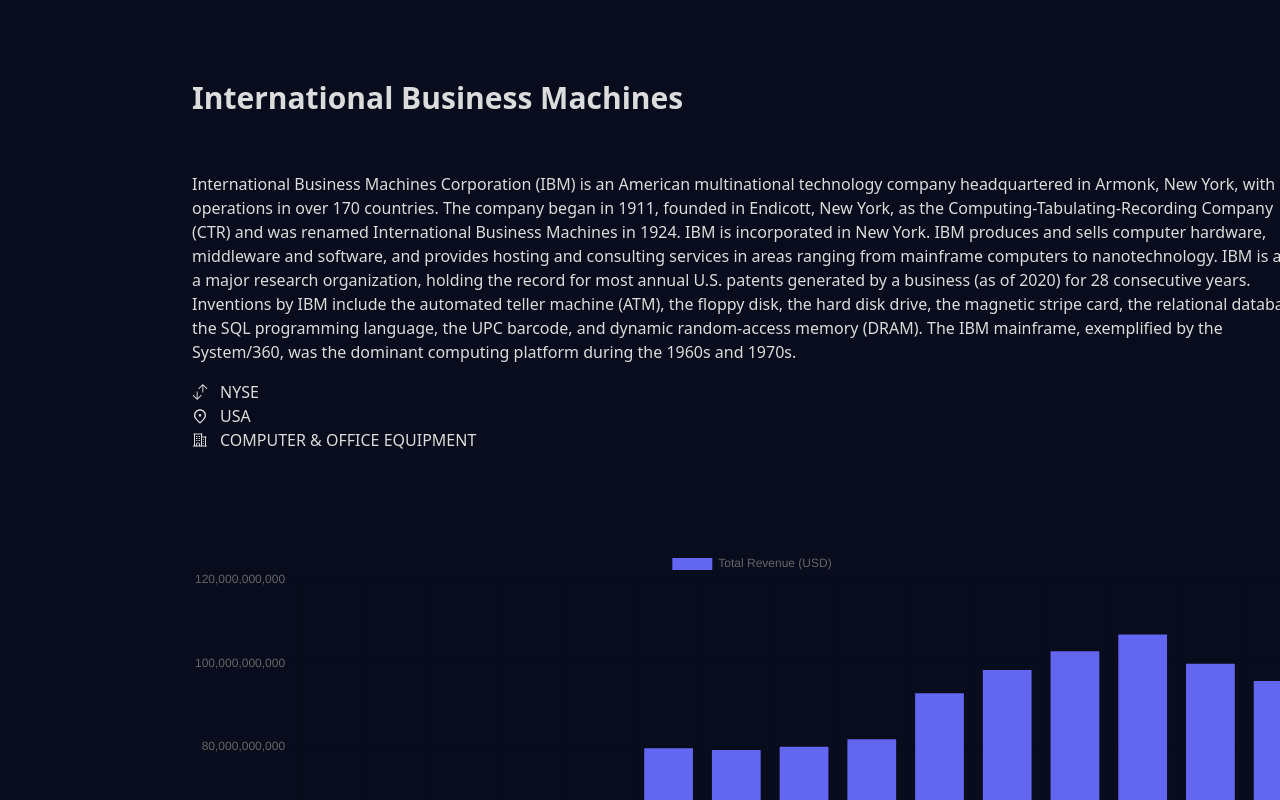
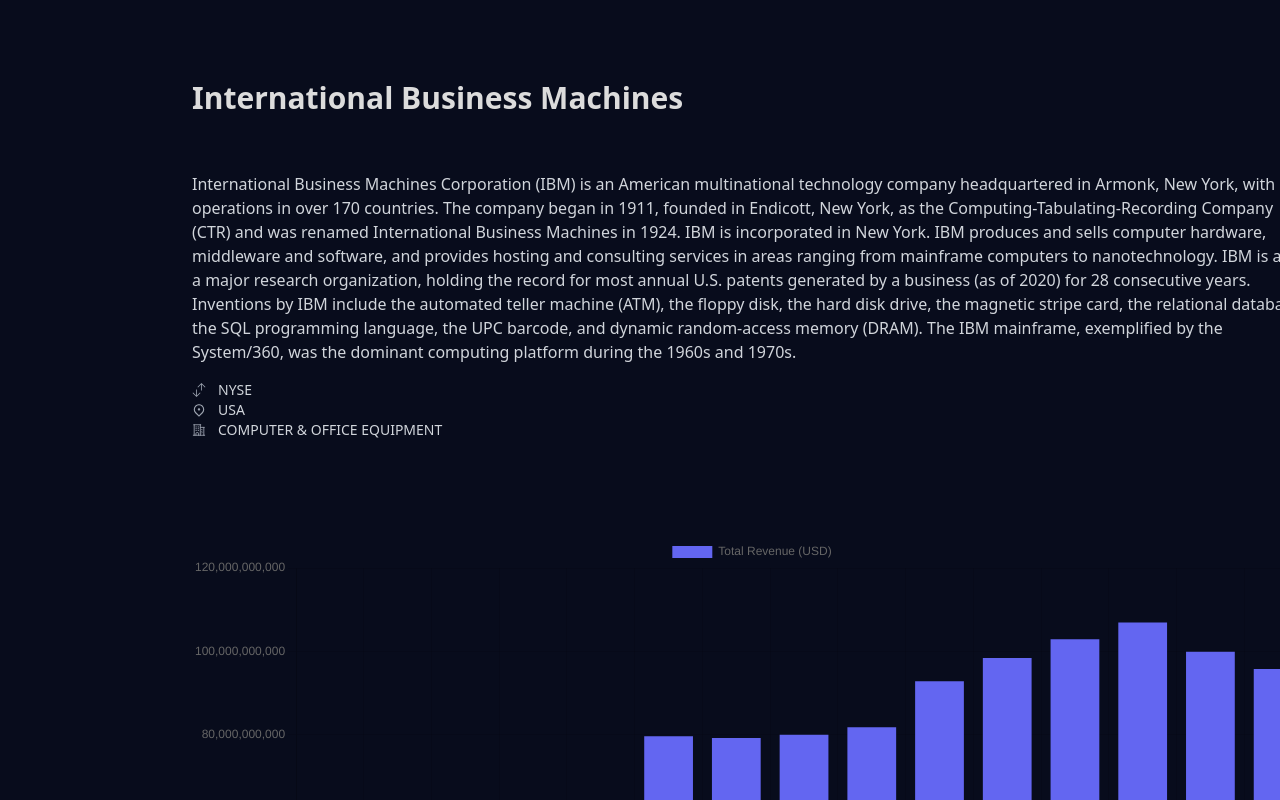
Before and after one commit to bhartip2003/Task1, a React (Vite) app: page /company in a window 1280 px wide. Shown: the top 800 px of the page. Built offline with nearby package versions, Linux system fonts and the light colour scheme.

Commit message:
css fixes done in company overview section

```diff
--- a/src/pages/Company.jsx
+++ b/src/pages/Company.jsx
@@ -10,22 +10,22 @@
     <>
       <section className="container flex flex-col justify-center my-20 px-20 mx-28 gap-4">
         <h1 className="font-semibold text-3xl">{company.Name}</h1>
-        <p className="mt-10">{company.Description}</p>
-        <div className="flex flex-col ">
+        <p className="mt-10 text-gray-300">{company.Description}</p>
+        <div className="flex flex-col text-sm text-gray-300">
           <span className="font-light flex items-center gap-3">
-            <span>
+            <span className="text-gray-400">
               <TfiExchangeVertical />
             </span>
             {company.Exchange}
           </span>
           <span className="font-light flex items-center gap-3">
-            <span>
+            <span className="text-gray-400">
               <RiMapPin2Line />
             </span>
             {company.Country}
           </span>
           <span className="font-light flex items-center gap-3">
-            <span>
+            <span className="text-gray-400">
               <HiOutlineBuildingOffice2 />
             </span>
             {company.Industry}
```
